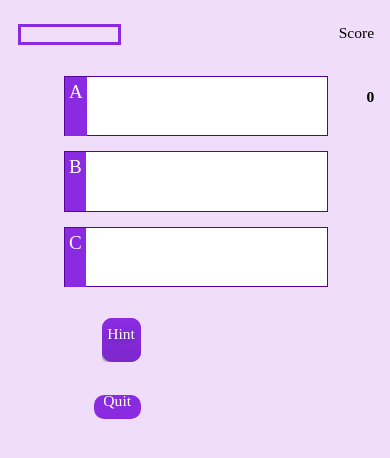
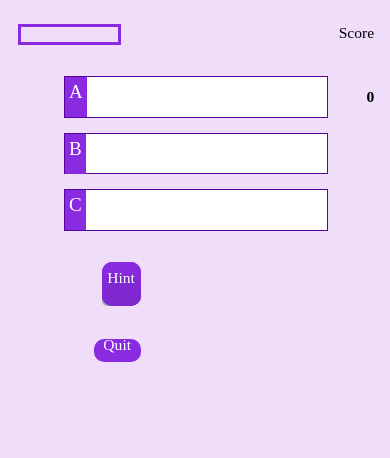
Before and after one commit to anamariarotariu/LeHS, a PHP site: page /LeHS/game/game.php in a window 390 px wide. Shown: the top 458 px of the page. Run offline with PHP 8.4, Linux system fonts and the light colour scheme; the visitor is signed in with stand-in values (Sample User, id 1).

Commit message:
game page responsive

```diff
--- a/game/game.css
+++ b/game/game.css
@@ -366,11 +366,11 @@
   }
   .choice-container {
     margin-top: 3vw;
-    height: 1em;
+    height: 1.4em;
     font-size: 3vw;
   }
   .choice-prefix {
-    height: 0.8em;
+    height: 1.2em;
     font-size: 19px;
   }
   .hint-cover {
@@ -408,8 +408,20 @@
     height: 7em;
   }
 }
-/* responsive design */
-@media (max-width: 500px) {
+@media (max-width: 820px) {
+  .choice-prefix {
+    height: 1em;
+  }
+}
+@media (max-width: 700px) {
+  .choice-container {
+    height: 1.7em;
+  }
+  .choice-prefix {
+    height: 1.2em;
+  }
+}
+@media (max-width: 600px) {
   .hud-prefix {
     font-size: 4vw;
   }
@@ -422,24 +434,24 @@
     border: 3px solid var(--general-color);
   }
   #progress--bar--full {
-    height: 4vw;
+    height: 4.5vw;
   }
   h2 {
     font-size: 4vw;
     margin-left: 15%;
   }
   .choice-container {
-    height: 3em;
+    height: 2.8em;
     margin-bottom: 15px;
-    font-size: 5vw;
+    font-size: 15px;
     border: 0.1rem solid var(--border-color);
   }
 
   .choice-prefix {
-    height: 2.7em;
+    height: 1.7em;
   }
   .choice-text {
-    font-size: 6vw;
+    font-size: 15px;
   }
   .hint-cover {
     font-size: 4vw;
@@ -471,8 +483,16 @@
     height: 100px;
   }
 }
-/* a {text-decoration: none;
-color:white;}
-p{
-  color: white;
-} */
+@media (max-width: 460px) {
+  #question {
+    font-size: 15px;
+  }
+  .choice-container {
+    height: 2.65em;
+  }
+}
+@media (max-width: 350px) {
+  .choice-container {
+    height: 2.5em;
+  }
+}
```
